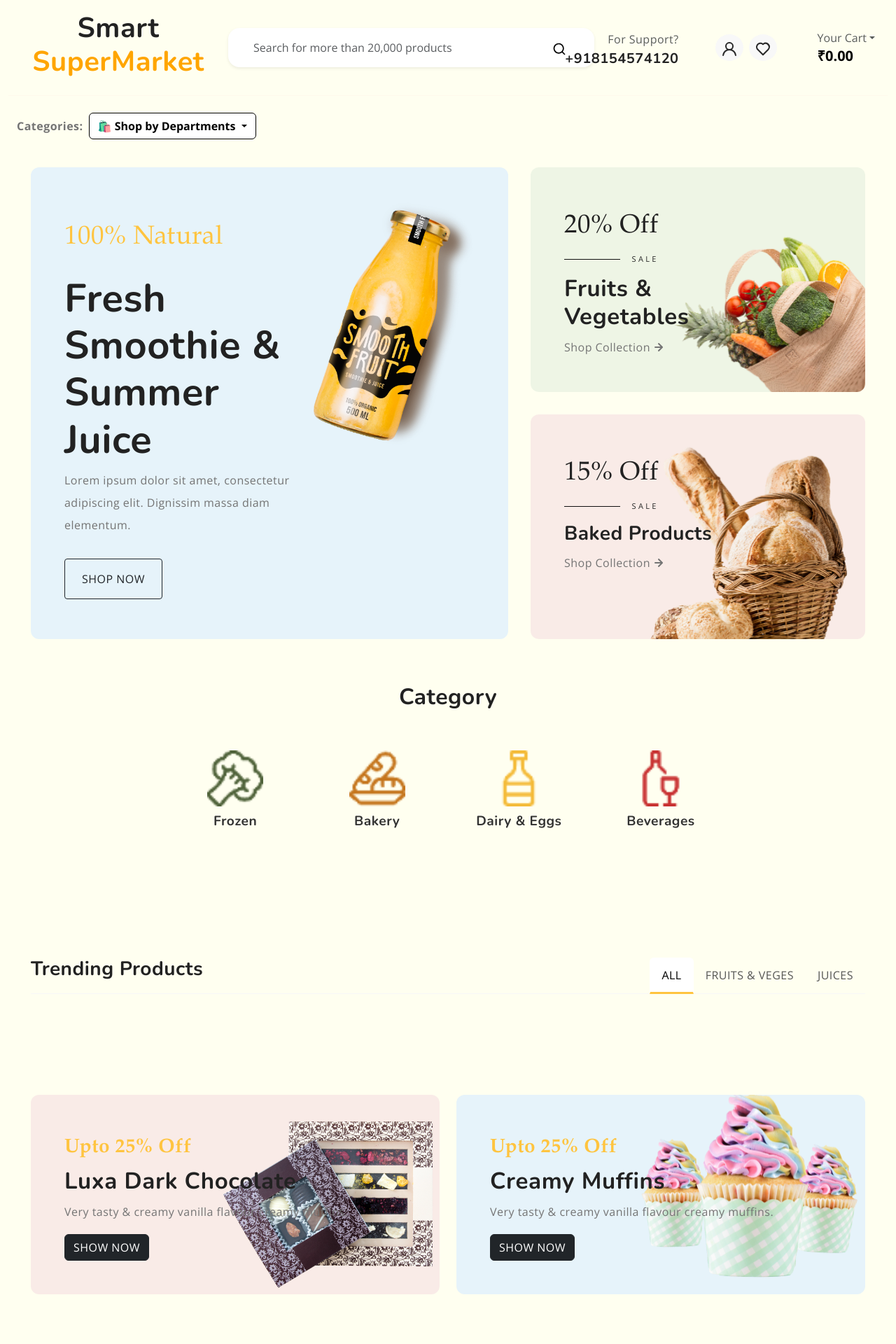
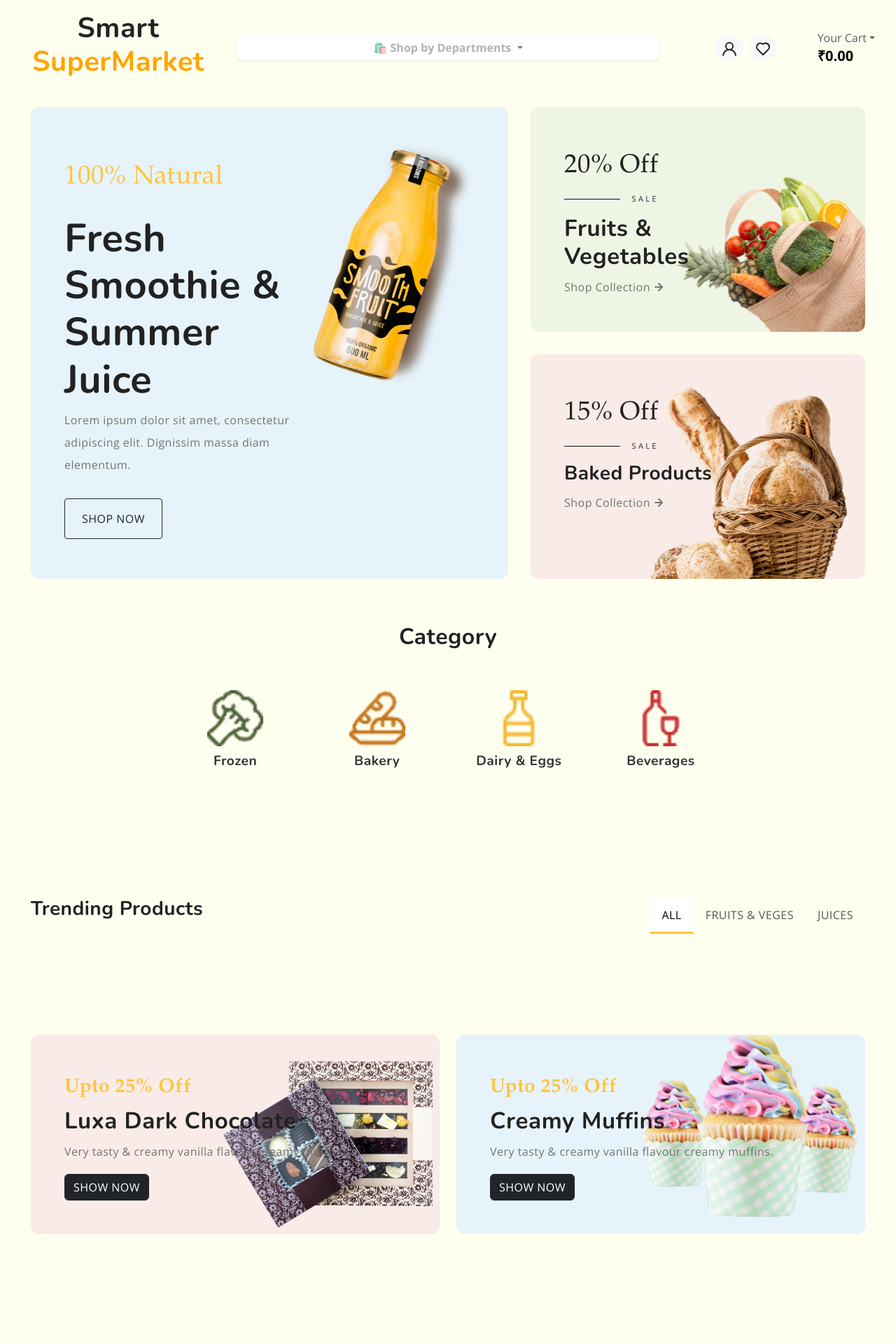
Before and after one commit to akhilsajeevan11/Smart-Supermarket-Recommendation-System, a Python web app: template templates/home/index.html in a window 1280 px wide. Shown: the top 1920 px of the page at 70% size. Run offline with Jinja, Linux system fonts and the light colour scheme; the template is opened without the code that fills it, so the values that code supplies are empty.

Commit message:
updated some ui changes

```diff
--- a/static/home/js/script.js
+++ b/static/home/js/script.js
@@ -383,3 +383,8 @@ window.addEventListener('popstate', function (event) {
       }
     });
 });
+
+window.history.pushState(null, "", window.location.href);
+window.onpopstate = function () {
+  window.history.pushState(null, "", window.location.href);
+};
--- a/static/home/style.css
+++ b/static/home/style.css
@@ -771,9 +771,8 @@ h6 {
   color: white;
 }
 
-/* Wishlist popup - Full screen overlay */
+ /* Wishlist popup */
 .wishlist-popup {
-  display: none; /* Initially hidden */
   position: fixed;
   top: 0;
   left: 0;
@@ -794,18 +793,19 @@ h6 {
 /* Centered popup content */
 .wishlist-content {
   background: white;
-  left: 35%;
-  top: 20px;
   width: 90%;
   max-width: 600px;
   padding: 20px;
   border-radius: 10px;
-  position: relative;
+  position: absolute;
+  left: 50%;
+  top: 50%;
+  transform: translate(-50%, -50%);
   box-shadow: 0 5px 15px rgba(0, 0, 0, 0.3);
   text-align: center;
+  z-index: 10000;
 }
 
-/* Close button */
 .close-btn {
   position: absolute;
   top: 10px;
@@ -814,7 +814,6 @@ h6 {
   cursor: pointer;
 }
 
-/* Wishlist table styling */
 .wishlist-table {
   width: 100%;
   border-collapse: collapse;
@@ -889,8 +888,8 @@ h6 {
   color: #fff;
 }
 .btn.dropdown-toggle {
+
   background: #ffff;
-  color: black;
   border: 1px solid black;
   font-weight: bold;
   border-radius: 6px;
--- a/static/manager/js/manager.js
+++ b/static/manager/js/manager.js
@@ -170,3 +170,8 @@ function toggleSidebar() {
 socket.on('connect', () => {
     console.log('Connected to Socket.IO server');
 });
+
+window.history.pushState(null, "", window.location.href);
+window.onpopstate = function () {
+  window.history.pushState(null, "", window.location.href);
+};
--- a/static/staff/js/staff.js
+++ b/static/staff/js/staff.js
@@ -254,3 +254,8 @@ function toggleNotifications() {
 document.addEventListener("DOMContentLoaded", function () {
     console.log("JavaScript Loaded! ✅");
 });
+
+window.history.pushState(null, "", window.location.href);
+window.onpopstate = function () {
+  window.history.pushState(null, "", window.location.href);
+};
--- a/templates/home/index.html
+++ b/templates/home/index.html
@@ -135,63 +135,122 @@
 
 
     <div class="offcanvas offcanvas-end" data-bs-scroll="true" tabindex="-1" id="offcanvasSearch" aria-labelledby="Search">
-      <div class="offcanvas-header justify-content-center">
+      <div class="offcanvas-header justify-content-start">
         <button type="button" class="btn-close" data-bs-dismiss="offcanvas" aria-label="Close"></button>
       </div>
       <div class="offcanvas-body">
         <div class="order-md-last">
-          <h4 class="d-flex justify-content-between align-items-center mb-3">
-            <span class="text-primary">Search</span>
-          </h4>
-          <form role="search" action="index.html" method="get" class="d-flex mt-3 gap-0">
-            <input class="form-control rounded-start rounded-0 bg-light" type="email" placeholder="What are you looking for?" aria-label="What are you looking for?">
-            <button class="btn btn-dark rounded-end rounded-0" type="submit">Search</button>
-          </form>
+          <div class="dropdown w-100">
+
+            <button class="btn dropdown-toggle w-100" type="button" data-bs-toggle="dropdown">
+                🛍️ Shop by Departments
+              </button>
+
+            <ul class="dropdown-menu w-100">
+              <li class="dropdown-submenu">
+                <a class="dropdown-item" href="#frozen">❄️ Frozen</a>
+                <ul class="dropdown-menu">
+                  <li><a class="dropdown-item" href="#">🥩 Frozen Meat & Seafood</a></li>
+                  <li><a class="dropdown-item" href="#">🌱 Frozen Vegan & Vegetarian</a></li>
+                  <li><a class="dropdown-item" href="#">🍞 Frozen Breads & Doughs</a></li>
+                  <li><a class="dropdown-item" href="#">🥞 Frozen Breakfast</a></li>
+                </ul>
+              </li>
+              <li class="dropdown-submenu">
+                <a class="dropdown-item" href="#bakery">🍞 Bakery</a>
+                <ul class="dropdown-menu">
+                  <li><a class="dropdown-item" href="#">🍰 Bakery Desserts</a></li>
+                  <li><a class="dropdown-item" href="#">🥖 Buns & Rolls</a></li>
+                  <li><a class="dropdown-item" href="#">🥐 Breakfast Bakery</a></li>
+                  <li><a class="dropdown-item" href="#">🍞 Bread</a></li>
+                </ul>
+              </li>
+              <li class="dropdown-submenu">
+                <a class="dropdown-item" href="#dairy-eggs">🥚 Dairy & Eggs</a>
+                <ul class="dropdown-menu">
+                  <li><a class="dropdown-item" href="#">🥛 Milk</a></li>
+                  <li><a class="dropdown-item" href="#">🥚 Eggs</a></li>
+                  <li><a class="dropdown-item" href="#">🧈 Butter</a></li>
+                  <li><a class="dropdown-item" href="#">🍦 Yogurt</a></li>
+                  <li><a class="dropdown-item" href="#">🧀 Cheese</a></li>
+                </ul>
+              </li>
+              <li class="dropdown-submenu">
+                <a class="dropdown-item" href="#beverages">🥤 Beverages</a>
+                <ul class="dropdown-menu">
+                  <li><a class="dropdown-item" href="#">☕ Coffee</a></li>
+                  <li><a class="dropdown-item" href="#">🍵 Tea</a></li>
+                  <li><a class="dropdown-item" href="#">🥤 Soft Drinks</a></li>
+                  <li><a class="dropdown-item" href="#">🧃 Juice & Nectars</a></li>
+                  <li><a class="dropdown-item" href="#">💧 Water & Sparkling Water</a></li>
+                </ul>
+              </li>
+            </ul>
+          </div>
         </div>
       </div>
     </div>
 
     <header>
       <div class="container-fluid">
-        <div class="row py-3 border-bottom  border-warning align-items-center" >
-
+        <div class="row py-3 border-bottom border-warning align-items-center">
           <div class="col-sm-4 col-lg-3 text-center text-sm-start">
             <div class="main-logo">
-              <a href="index.html" style="text-decoration: none;">
-                 <h1 class="text-center">Smart <span style="color: orange;">SuperMarket</span></h1>
+              <a href="/home" style="text-decoration: none;">
+                <h1 class="text-center">Smart <span style="color: orange;">SuperMarket</span></h1>
               </a>
             </div>
           </div>
 
-         <div class="col-sm-6 offset-sm-2 offset-md-0 col-lg-5 d-none d-lg-block">
-  <div class="search-bar row bg-white p-2 my-2 rounded-4 shadow-sm align-items-center">
-    <div class="col-10">
-      <form id="search-form" class="d-flex" action="index.html" method="post">
-        <input
-          type="text"
-          class="form-control border-0 bg-transparent px-3"
-          placeholder="Search for more than 20,000 products"
-          style="font-size: 1rem; outline: none; box-shadow: none;"
-        />
-      </form>
-    </div>
-    <div class="col-2 text-center">
-      <button class="btn p-2 rounded-circle  text-black" style="border: none;">
-        <svg xmlns="http://www.w3.org/2000/svg" width="20" height="20" viewBox="0 0 24 24">
-          <path fill="currentColor" d="M21.71 20.29L18 16.61A9 9 0 1 0 16.61 18l3.68 3.68a1 1 0 0 0 1.42 0a1 1 0 0 0 0-1.39ZM11 18a7 7 0 1 1 7-7a7 7 0 0 1-7 7Z"/>
-        </svg>
-      </button>
-    </div>
-  </div>
-</div>
+          <div class="col-lg-6 d-none d-lg-block">
+            <div class="dropdown w-100 ">
+              <button class="btn dropdown-toggle w-100 border-0 shadow-sm " type="button" data-bs-toggle="dropdown">
+                <span style="color: rgba(128, 128, 128, 0.603);">🛍️ Shop by Departments</span>
+              </button>
+              <ul class="dropdown-menu w-100">
+                <li class="dropdown-submenu">
+                  <a class="dropdown-item" href="#frozen">❄️ Frozen</a>
+                  <ul class="dropdown-menu w-100">
+                    <li><a class="dropdown-item" href="#">🥩 Frozen Meat & Seafood</a></li>
+                    <li><a class="dropdown-item" href="#">🌱 Frozen Vegan & Vegetarian</a></li>
+                    <li><a class="dropdown-item" href="#">🍞 Frozen Breads & Doughs</a></li>
+                    <li><a class="dropdown-item" href="#">🥞 Frozen Breakfast</a></li>
+                  </ul>
+                </li>
+                <li class="dropdown-submenu">
+                  <a class="dropdown-item" href="#bakery">🍞 Bakery</a>
+                  <ul class="dropdown-menu w-100">
+                    <li><a class="dropdown-item" href="#">🍰 Bakery Desserts</a></li>
+                    <li><a class="dropdown-item" href="#">🥖 Buns & Rolls</a></li>
+                    <li><a class="dropdown-item" href="#">🥐 Breakfast Bakery</a></li>
+                    <li><a class="dropdown-item" href="#">🍞 Bread</a></li>
+                  </ul>
+                </li>
+                <li class="dropdown-submenu">
+                  <a class="dropdown-item" href="#dairy-eggs">🥚 Dairy & Eggs</a>
+                  <ul class="dropdown-menu w-100">
+                    <li><a class="dropdown-item" href="#">🥛 Milk</a></li>
+                    <li><a class="dropdown-item" href="#">🥚 Eggs</a></li>
+                    <li><a class="dropdown-item" href="#">🧈 Butter</a></li>
+                    <li><a class="dropdown-item" href="#">🍦 Yogurt</a></li>
+                    <li><a class="dropdown-item" href="#">🧀 Cheese</a></li>
+                  </ul>
+                </li>
+                <li class="dropdown-submenu">
+                  <a class="dropdown-item" href="#beverages">🥤 Beverages</a>
+                  <ul class="dropdown-menu w-100">
+                    <li><a class="dropdown-item" href="#">☕ Coffee</a></li>
+                    <li><a class="dropdown-item" href="#">🍵 Tea</a></li>
+                    <li><a class="dropdown-item" href="#">🥤 Soft Drinks</a></li>
+                    <li><a class="dropdown-item" href="#">🧃 Juice & Nectars</a></li>
+                    <li><a class="dropdown-item" href="#">💧 Water & Sparkling Water</a></li>
+                  </ul>
+                </li>
+              </ul>
+            </div>
+          </div>
 
-
-          <div class="col-sm-8 col-lg-4 d-flex justify-content-end gap-5 align-items-center mt-4 mt-sm-0 justify-content-center justify-content-sm-end">
-            <div class="support-box text-end d-none d-xl-block">
-              <span class="fs-6 text-muted">For Support?</span>
-              <h5 class="mb-0">+918154574120</h5>
-            </div>
-
+          <div class="col-sm-8 col-lg-3 d-flex justify-content-end gap-5 align-items-center mt-4 mt-sm-0 justify-content-center justify-content-sm-end">
             <ul class="d-flex justify-content-end list-unstyled m-0">
               <li class="profile-icon">
                 <a id="profile-btn" class="rounded-circle bg-light p-2 mx-1">
@@ -206,8 +265,10 @@
                 </div>
               </li>
               <li>
-                <a   id="wishlist-btn"class="rounded-circle bg-light p-2 mx-1">
-                  <svg width="24" height="24" viewBox="0 0 24 24"><use xlink:href="#heart"></use></svg>
+                <a id="wishlist-btn" class="rounded-circle bg-light p-2 mx-1">
+                  <svg width="24" height="24" viewBox="0 0 24 24">
+                    <use xlink:href="#heart"></use>
+                  </svg>
                 </a>
               </li>
               <div id="wishlist-popup" class="wishlist-popup ">
@@ -221,16 +282,16 @@
                   </div>
                 </div>
               </div>
-
-
               <li class="d-lg-none">
-                <a  class="rounded-circle bg-light p-2 mx-1" data-bs-toggle="offcanvas" data-bs-target="#offcanvasCart" aria-controls="offcanvasCart">
-                  <svg width="24" height="24" viewBox="0 0 24 24"><use xlink:href="#cart"></use></svg>
+                <a class="rounded-circle bg-light p-2 mx-1" data-bs-toggle="offcanvas" data-bs-target="#offcanvasCart" aria-controls="offcanvasCart">
+                  <svg width="24" height="24" viewBox="0 0 24 24">
+                    <use xlink:href="#cart"></use>
+                  </svg>
                 </a>
               </li>
               <li class="d-lg-none">
-                <a  class="rounded-circle bg-light p-2 mx-1" data-bs-toggle="offcanvas" data-bs-target="#offcanvasSearch" aria-controls="offcanvasSearch">
-                  <svg width="24" height="24" viewBox="0 0 24 24"><use xlink:href="#search"></use></svg>
+                <a class="rounded-circle bg-light p-2 mx-1" data-bs-toggle="offcanvas" data-bs-target="#offcanvasSearch" aria-controls="offcanvasSearch">
+                  ☰
                 </a>
               </li>
             </ul>
@@ -240,79 +301,6 @@
                 <span class="cart-total fs-5 fw-bold">₹1290.00</span>
               </button>
             </div>
-          </div>
-
-        </div>
-      </div>
-      <div class="container-fluid">
-        <div class="row py-3">
-          <div class="d-flex  justify-content-center justify-content-sm-between align-items-center">
-            <nav class="main-menu d-flex navbar navbar-expand-lg">
-
-              <button class="navbar-toggler" type="button" data-bs-toggle="offcanvas" data-bs-target="#offcanvasNavbar"
-                aria-controls="offcanvasNavbar">
-                <span class="navbar-toggler-icon"></span>
-              </button>
-
-              <div class="offcanvas offcanvas-end" tabindex="-1" id="offcanvasNavbar" aria-labelledby="offcanvasNavbarLabel">
-
-                <div class="offcanvas-header justify-content-Left">
-                  <button type="button" class="btn-close" data-bs-dismiss="offcanvas" aria-label="Close"></button>
-                </div>
-
-                <div class="offcanvas-body">
-                  <div class="d-flex align-items-center w-100">
-                    <label for="department-select" class="me-2 fw-bold">Categories:</label>
-                    <div class="dropdown w-100">
-                      <button class="btn dropdown-toggle w-100" type="button" data-bs-toggle="dropdown" aria-expanded="false">
-                        🛍️ Shop by Departments
-                      </button>
-                      <ul class="dropdown-menu w-100">
-                        <li class="dropdown-submenu">
-                          <a class="dropdown-item" href="#frozen">❄️ Frozen</a>
-                          <ul class="dropdown-menu">
-                            <li><a class="dropdown-item" href="#">🥩 Frozen Meat & Seafood</a></li>
-                            <li><a class="dropdown-item" href="#">🌱 Frozen Vegan & Vegetarian</a></li>
-                            <li><a class="dropdown-item" href="#">🍞 Frozen Breads & Doughs</a></li>
-                            <li><a class="dropdown-item" href="#">🥞 Frozen Breakfast</a></li>
-                          </ul>
-                        </li>
-                        <li class="dropdown-submenu">
-                          <a class="dropdown-item" href="#bakery">🍞 Bakery</a>
-                          <ul class="dropdown-menu">
-                            <li><a class="dropdown-item" href="#">🍰 Bakery Desserts</a></li>
-                            <li><a class="dropdown-item" href="#">🥖 Buns & Rolls</a></li>
-                            <li><a class="dropdown-item" href="#">🥐 Breakfast Bakery</a></li>
-                            <li><a class="dropdown-item" href="#">🍞 Bread</a></li>
-                          </ul>
-                        </li>
-                        <li class="dropdown-submenu">
-                          <a class="dropdown-item" href="#dairy-eggs">🥚 Dairy & Eggs</a>
-                          <ul class="dropdown-menu">
-                            <li><a class="dropdown-item" href="#">🥛 Milk</a></li>
-                            <li><a class="dropdown-item" href="#">🥚 Eggs</a></li>
-                            <li><a class="dropdown-item" href="#">🧈 Butter</a></li>
-                            <li><a class="dropdown-item" href="#">🍦 Yogurt</a></li>
-                            <li><a class="dropdown-item" href="#">🧀 Cheese</a></li>
-                          </ul>
-                        </li>
-                        <li class="dropdown-submenu">
-                          <a class="dropdown-item" href="#beverages">🥤 Beverages</a>
-                          <ul class="dropdown-menu">
-                            <li><a class="dropdown-item" href="#">☕ Coffee</a></li>
-                            <li><a class="dropdown-item" href="#">🍵 Tea</a></li>
-                            <li><a class="dropdown-item" href="#">🥤 Soft Drinks</a></li>
-                            <li><a class="dropdown-item" href="#">🧃 Juice & Nectars</a></li>
-                            <li><a class="dropdown-item" href="#">💧 Water & Sparkling Water</a></li>
-                          </ul>
-                        </li>
-                      </ul>
-                    </div>
-                  </div>
-                </div>
-
-
-              </div>
           </div>
         </div>
       </div>
```
Also changed, not shown: templates/login/login.html (+28 -9 lines), templates/login/signup.html (+23 -7 lines), templates/staff/index.html (+4 -13 lines), 3 other files.
